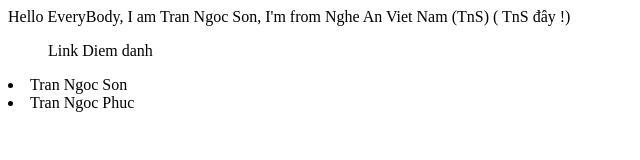
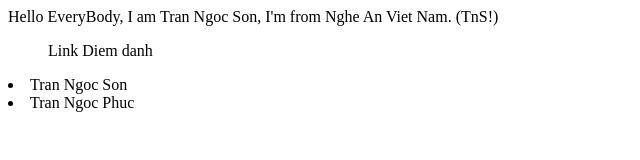
Before and after one commit to tranngocson27122005na/WED201c_B1_Su25_FunnyCode, a plain HTML site: page index.html in a window 1280 px wide. Shown: the full height of the page, 0-640 px from the left. Drawn offline with Linux system fonts and the light colour scheme.

Commit message:
Update branch

```diff
--- a/index.html
+++ b/index.html
@@ -7,8 +7,7 @@
 </head>
 <body>
     Hello EveryBody, I am Tran Ngoc Son, I'm from Nghe An
-     Viet Nam                (TnS)
-     ( TnS đây !)
+     Viet Nam.              (TnS!)
     <ul>Link Diem danh</ul>
     <li>Tran Ngoc Son</li>
     <li>Tran Ngoc Phuc</li>
```
